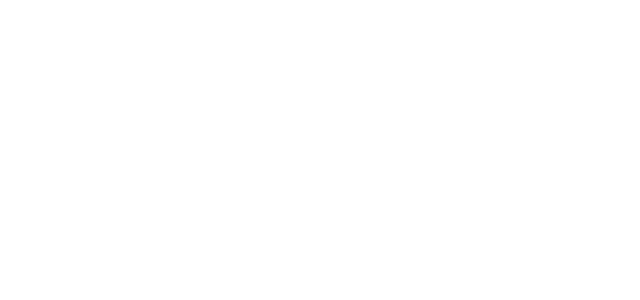
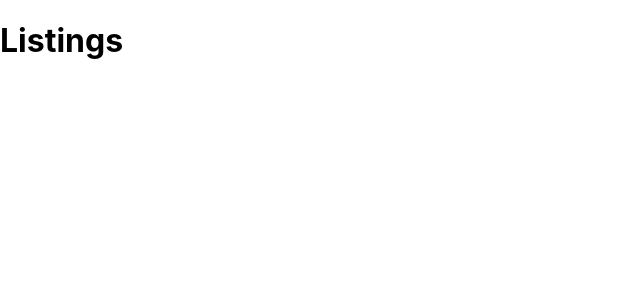
Before and after one commit to Dwaylan/Small-business-app, a React (Create React App) app: page /listings in a window 1280 px wide. Shown: the top 300 px of the page, without its empty margins (0-640 px from the left). Built offline with nearby package versions, Linux system fonts and the light colour scheme.

Commit message:
added listings router

```diff
--- /dev/null
+++ b/src/Components/Listingspage/Listingspage.js
@@ -0,0 +1,9 @@
+import React from "react";
+
+export default function Listingspage() {
+  return (
+    <div>
+      <h1>Listings</h1>
+    </div>
+  );
+}
--- /dev/null
+++ b/src/Components/Listingspage/index.js
@@ -0,0 +1,2 @@
+import Listingspage from "./Listingspage";
+export default Listingspage;
--- a/src/Components/Nav/Nav.js
+++ b/src/Components/Nav/Nav.js
@@ -6,6 +6,7 @@
 import Button from "@material-ui/core/Button";
 import IconButton from "@material-ui/core/IconButton";
 import MenuIcon from "@material-ui/icons/Menu";
+import LoginPage from "../Loginpage";
 
 const useStyles = makeStyles((theme) => ({
   root: {
@@ -46,6 +47,7 @@
           >
             Login
           </Button>
+          {/* <Route path="/login" component={LoginPage} /> */}
         </Toolbar>
       </AppBar>
     </div>
--- a/src/Router.js
+++ b/src/Router.js
@@ -3,6 +3,7 @@
 import LandingPage from "./Components/Landingpage";
 import cookie from "cookie";
 import Loginpage from "./Components/Loginpage";
+import Listingspage from "./Components/Listingspage";
 
 const checkAuth = () => {
   const cookie = cookie.parse(document.cookie);
@@ -25,6 +26,7 @@
     <Switch>
       <Route exact path="/" component={LandingPage} />
       <Route exact path="/login" component={Loginpage} />
+      <Route exact path="/listings" component={Listingspage} />
     </Switch>
   );
 };
```
